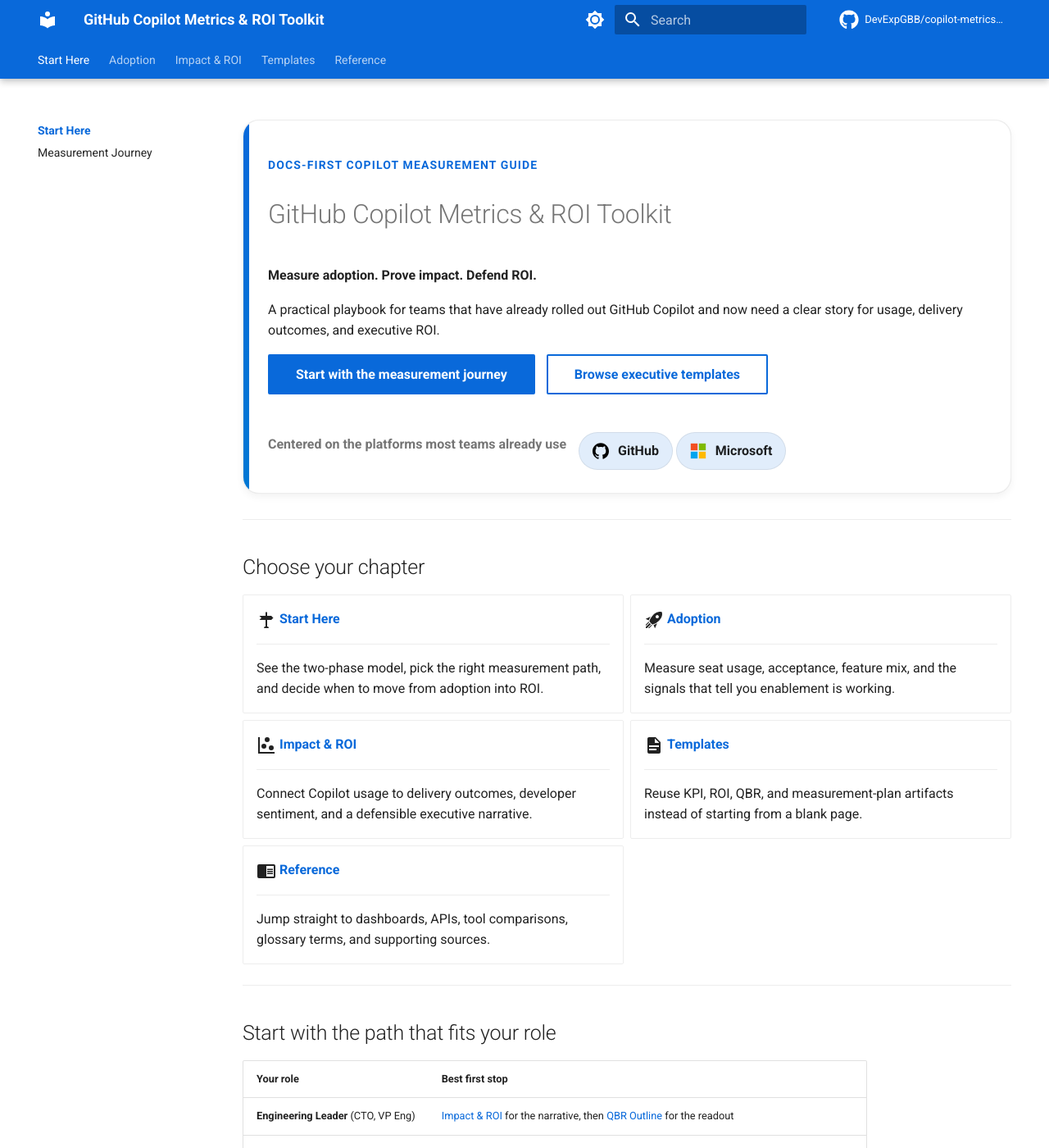
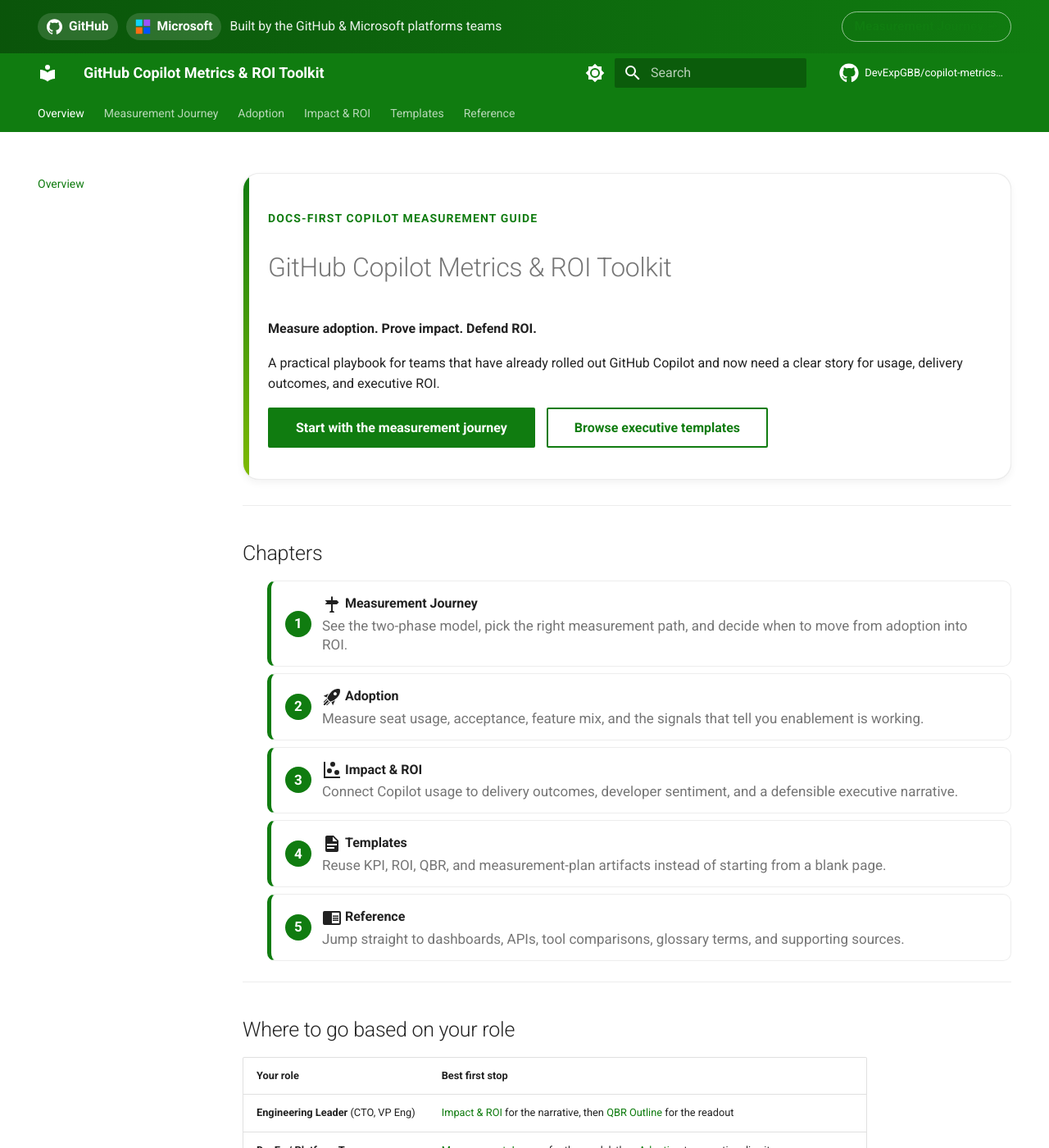
Before and after one commit to DevExpGbb/copilot-metrics-roi-toolkit, an MkDocs documentation site: the page built from docs/index.md, in a window 1280 px wide and 1400 px high. Shown: the whole window at 82% size. Built offline with MkDocs 1.6.1 and Material for MkDocs 9.7.7, drawn with Linux system fonts in a browser that asks for light colours; comment, search, counter and statistics services are not loaded; some of the changed text lies outside the part shown.

Commit message:
Refresh Start Here and Measurement Journey pages
Promote Measurement Journey to a top-level nav tab and add a Material announcement bar (via overrides/main.html) showing GitHub and Microsoft logos plus a Measurement Journey CTA so authorship and the primary entry point are visible site-wide.

Recolor the site to a Microsoft-coded neutral green (#107C10 primary, #7FBA00 accent) for both light and slate schemes.

Start Here page:
- Drop the in-hero logo band and `Centered on the platforms` label
- Rename `Choose your chapter` to `Chapters` and convert it to a numbered, single-column compact clickable list
- Rename the role section to `Where to go based on your role`
- Remove the `Common first steps` section

Measurement Journey page:
- Remove the `The site at a glance` section
- Rename `Three Maturity Paths` to `How-to's on setting up metrics` with each row linking to the right page (Adoption: Quick Start, Adoption: Deeper Analytics, Impact: Using Apache DevLake for ROI)
- Rename `Leading vs Lagging Indicators` to `Your Go-to Metrics` and add a Time savings (hours/dev/week) Phase 2 lagging indicator

Validated with mkdocs build --strict.

Co-authored-by: Copilot <223556219+Copilot@users.noreply.github.com>

```diff
--- a/docs/index.md
+++ b/docs/index.md
@@ -16,64 +16,38 @@ A practical playbook for teams that have already rolled out GitHub Copilot and n
 [Start with the measurement journey](measurement-journey.md){ .md-button .md-button--primary }
 [Browse executive templates](exec-templates/index.md){ .md-button }
 
-<div class="logo-band" markdown>
-
-<span class="logo-band__label">Centered on the platforms most teams already use</span>
-
-<span class="logo-chip">
-  <img src="assets/logos/github.svg" alt="" />
-  GitHub
-</span>
-<span class="logo-chip">
-  <img src="assets/logos/microsoft.svg" alt="" />
-  Microsoft
-</span>
-
-</div>
-
 </div>
 
 ---
 
-## Choose your chapter
+## Chapters
 
-<div class="grid cards chapter-grid" markdown>
-
--   :material-sign-direction:{ .lg .middle } **[Start Here](measurement-journey.md)**
-
-    ---
-
-    See the two-phase model, pick the right measurement path, and decide when to move from adoption into ROI.
-
--   :material-rocket-launch:{ .lg .middle } **[Adoption](adoption/index.md)**
-
-    ---
-
-    Measure seat usage, acceptance, feature mix, and the signals that tell you enablement is working.
-
--   :material-chart-scatter-plot:{ .lg .middle } **[Impact & ROI](impact/index.md)**
-
-    ---
-
-    Connect Copilot usage to delivery outcomes, developer sentiment, and a defensible executive narrative.
-
--   :material-file-document:{ .lg .middle } **[Templates](exec-templates/index.md)**
-
-    ---
-
-    Reuse KPI, ROI, QBR, and measurement-plan artifacts instead of starting from a blank page.
-
--   :material-book-open:{ .lg .middle } **[Reference](reference/index.md)**
-
-    ---
-
-    Jump straight to dashboards, APIs, tool comparisons, glossary terms, and supporting sources.
-
-</div>
+<ol class="chapter-list" markdown>
+  <li markdown>
+    :material-sign-direction:{ .lg .middle } **[Measurement Journey](measurement-journey.md)**
+    <span class="chapter-list__desc">See the two-phase model, pick the right measurement path, and decide when to move from adoption into ROI.</span>
+  </li>
+  <li markdown>
+    :material-rocket-launch:{ .lg .middle } **[Adoption](adoption/index.md)**
+    <span class="chapter-list__desc">Measure seat usage, acceptance, feature mix, and the signals that tell you enablement is working.</span>
+  </li>
+  <li markdown>
+    :material-chart-scatter-plot:{ .lg .middle } **[Impact & ROI](impact/index.md)**
+    <span class="chapter-list__desc">Connect Copilot usage to delivery outcomes, developer sentiment, and a defensible executive narrative.</span>
+  </li>
+  <li markdown>
+    :material-file-document:{ .lg .middle } **[Templates](exec-templates/index.md)**
+    <span class="chapter-list__desc">Reuse KPI, ROI, QBR, and measurement-plan artifacts instead of starting from a blank page.</span>
+  </li>
+  <li markdown>
+    :material-book-open:{ .lg .middle } **[Reference](reference/index.md)**
+    <span class="chapter-list__desc">Jump straight to dashboards, APIs, tool comparisons, glossary terms, and supporting sources.</span>
+  </li>
+</ol>
 
 ---
 
-## Start with the path that fits your role
+## Where to go based on your role
 
 | Your role | Best first stop |
 |---|---|
@@ -84,42 +58,4 @@ A practical playbook for teams that have already rolled out GitHub Copilot and n
 
 ---
 
-## Common first steps
-
-<div class="grid cards chapter-grid" markdown>
-
--   :material-sign-direction:{ .lg .middle } **[Follow the measurement journey](measurement-journey.md)**
-
-    ---
-
-    Understand the two-phase model, maturity paths, and transition signals before you dive into the details.
-
--   :material-view-dashboard:{ .lg .middle } **[Stand up adoption reporting](adoption/quick-start.md)**
-
-    ---
-
-    Use the quickest path to dashboards, baseline metrics, and the first usage story for stakeholders.
-
--   :material-presentation:{ .lg .middle } **[Prepare an executive readout](exec-templates/index.md)**
-
-    ---
-
-    Jump into the reusable templates when you need a KPI table, ROI summary, or QBR-ready structure.
-
--   :material-tools:{ .lg .middle } **[Compare your tooling options](tool-catalog.md)**
-
-    ---
-
-    Choose the reporting, analytics, and observability stack that matches your data maturity and effort tolerance.
-
--   :material-book-open:{ .lg .middle } **[Find definitions and source material](reference/index.md)**
-
-    ---
-
-    Use the reference chapter for glossary terms, raw data surfaces, and source links you can cite later.
-
-</div>
-
----
-
 **Quick links:** [Measurement Journey](measurement-journey.md) · [Adoption](adoption/index.md) · [Impact & ROI](impact/index.md) · [Templates](exec-templates/index.md) · [Reference](reference/index.md)
--- a/docs/stylesheets/extra.css
+++ b/docs/stylesheets/extra.css
@@ -1,15 +1,80 @@
 [data-md-color-scheme="default"] {
-  --md-primary-fg-color: #0969da;
-  --md-primary-fg-color--light: #218bff;
-  --md-primary-fg-color--dark: #0550ae;
-  --md-accent-fg-color: #0078d4;
+  --md-primary-fg-color: #107C10;
+  --md-primary-fg-color--light: #4CAF50;
+  --md-primary-fg-color--dark: #0B5C0B;
+  --md-accent-fg-color: #7FBA00;
 }
 
 [data-md-color-scheme="slate"] {
-  --md-primary-fg-color: #2f81f7;
-  --md-primary-fg-color--light: #58a6ff;
-  --md-primary-fg-color--dark: #1f6feb;
-  --md-accent-fg-color: #4cc2ff;
+  --md-primary-fg-color: #4CAF50;
+  --md-primary-fg-color--light: #7FBA00;
+  --md-primary-fg-color--dark: #2E7D32;
+  --md-accent-fg-color: #B4D33A;
+}
+
+/* Announcement bar (custom override) */
+.md-banner {
+  background: linear-gradient(90deg,
+    color-mix(in srgb, var(--md-primary-fg-color--dark) 92%, black 8%),
+    var(--md-primary-fg-color));
+  color: #ffffff;
+}
+
+.announce-bar {
+  display: flex;
+  flex-wrap: wrap;
+  gap: 0.75rem 1rem;
+  align-items: center;
+  justify-content: space-between;
+  padding: 0.1rem 0;
+  font-size: 0.78rem;
+}
+
+.announce-bar__credit {
+  display: inline-flex;
+  flex-wrap: wrap;
+  align-items: center;
+  gap: 0.5rem;
+}
+
+.announce-bar__chip {
+  display: inline-flex;
+  align-items: center;
+  gap: 0.4rem;
+  padding: 0.2rem 0.55rem;
+  border-radius: 999px;
+  background: rgba(255, 255, 255, 0.14);
+  font-weight: 600;
+  color: #ffffff;
+}
+
+.announce-bar__chip img {
+  width: 0.95rem;
+  height: 0.95rem;
+  display: block;
+  filter: invert(1) brightness(1.2);
+}
+
+.announce-bar__label {
+  opacity: 0.92;
+}
+
+.announce-bar__cta {
+  display: inline-flex;
+  align-items: center;
+  gap: 0.3rem;
+  padding: 0.25rem 0.7rem;
+  border: 1px solid rgba(255, 255, 255, 0.55);
+  border-radius: 999px;
+  color: #ffffff;
+  font-weight: 600;
+  text-decoration: none;
+}
+
+.announce-bar__cta:hover,
+.announce-bar__cta:focus {
+  background: rgba(255, 255, 255, 0.18);
+  color: #ffffff;
 }
 
 .hero,
@@ -117,6 +182,69 @@
   margin-bottom: 0;
 }
 
+/* Compact, numbered, single-column chapter list (Start Here page) */
+.chapter-list {
+  list-style: none;
+  counter-reset: chapter;
+  padding: 0;
+  margin: 1rem 0 0;
+  display: flex;
+  flex-direction: column;
+  gap: 0.55rem;
+}
+
+.chapter-list li {
+  counter-increment: chapter;
+  position: relative;
+  padding: 0.7rem 1rem 0.7rem 3.1rem;
+  border: 1px solid var(--md-default-fg-color--lightest);
+  border-left: 0.25rem solid var(--md-primary-fg-color);
+  border-radius: 0.5rem;
+  background-color: var(--md-default-bg-color);
+  transition: transform 0.15s ease, box-shadow 0.15s ease, border-color 0.15s ease;
+}
+
+.chapter-list li::before {
+  content: counter(chapter);
+  position: absolute;
+  left: 0.85rem;
+  top: 50%;
+  transform: translateY(-50%);
+  width: 1.6rem;
+  height: 1.6rem;
+  border-radius: 999px;
+  background: var(--md-primary-fg-color);
+  color: #ffffff;
+  font-weight: 700;
+  font-size: 0.85rem;
+  display: inline-flex;
+  align-items: center;
+  justify-content: center;
+}
+
+.chapter-list li:hover {
+  transform: translateY(-1px);
+  box-shadow: var(--md-shadow-z1);
+  border-color: var(--md-primary-fg-color--light);
+}
+
+.chapter-list a {
+  font-weight: 700;
+  color: var(--md-default-fg-color);
+}
+
+.chapter-list a:hover {
+  color: var(--md-primary-fg-color);
+}
+
+.chapter-list .chapter-list__desc {
+  display: block;
+  margin-top: 0.15rem;
+  color: var(--md-default-fg-color--light);
+  font-size: 0.85rem;
+  line-height: 1.35;
+}
+
 @media screen and (max-width: 44.9375em) {
   .hero,
   .section-intro {
--- a/mkdocs.yml
+++ b/mkdocs.yml
@@ -6,6 +6,7 @@ repo_name: DevExpGBB/copilot-metrics-roi-toolkit
 
 theme:
   name: material
+  custom_dir: overrides
   features:
     - navigation.instant
     - navigation.tabs
@@ -21,14 +22,14 @@ theme:
     - content.code.copy
   palette:
     - scheme: default
-      primary: blue
-      accent: light blue
+      primary: custom
+      accent: custom
       toggle:
         icon: material/brightness-7
         name: Switch to dark mode
     - scheme: slate
-      primary: blue
-      accent: light blue
+      primary: custom
+      accent: custom
       toggle:
         icon: material/brightness-4
         name: Switch to light mode
@@ -62,9 +63,8 @@ plugins:
   - search
 
 nav:
-  - Start Here:
-    - Overview: index.md
-    - Measurement Journey: measurement-journey.md
+  - Overview: index.md
+  - Measurement Journey: measurement-journey.md
   - Adoption:
     - Overview: adoption/index.md
     - Quick Start: adoption/quick-start.md
--- /dev/null
+++ b/overrides/main.html
@@ -0,0 +1,20 @@
+{% extends "base.html" %}
+
+{% block announce %}
+<span class="announce-bar">
+  <span class="announce-bar__credit">
+    <span class="announce-bar__chip">
+      <img src="{{ 'assets/logos/github.svg' | url }}" alt="" />
+      GitHub
+    </span>
+    <span class="announce-bar__chip">
+      <img src="{{ 'assets/logos/microsoft.svg' | url }}" alt="" />
+      Microsoft
+    </span>
+    <span class="announce-bar__label">Built by the GitHub &amp; Microsoft platforms teams</span>
+  </span>
+  <a class="announce-bar__cta" href="{{ 'measurement-journey/' | url }}">
+    Measurement Journey →
+  </a>
+</span>
+{% endblock %}
```
Also changed, not shown: docs/measurement-journey.md (+8 -39 lines).
